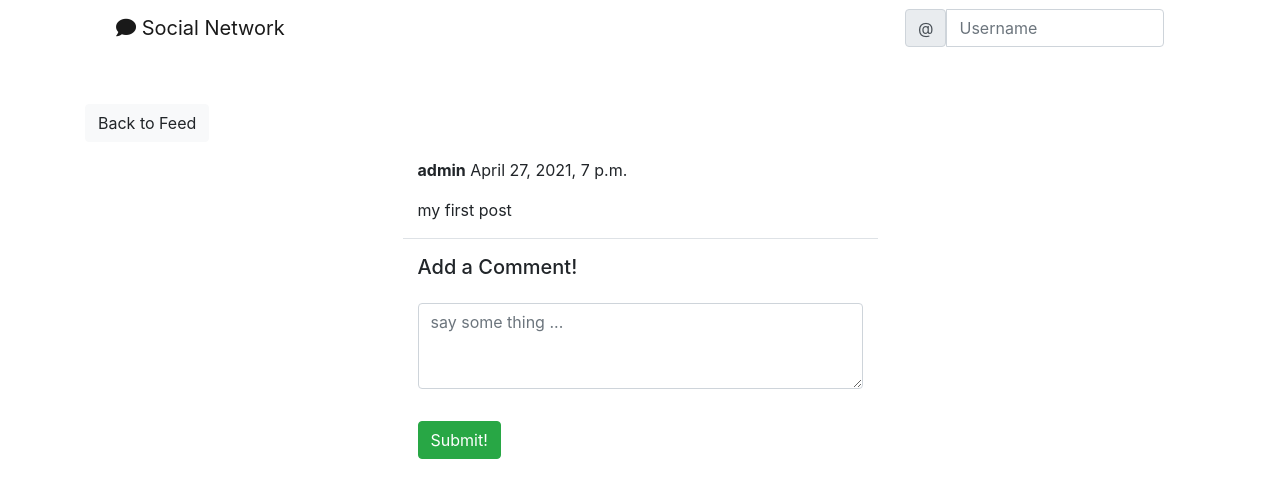
After one commit to MaryemElSaeid/Social-Network-django-, a Django app: page /social/post/1 in a window 1280 px wide. The commit adds this page. Shown: the top 498 px of the page. Run offline with Django 3.2, Linux system fonts and the light colour scheme; data comes from the database, SQL or seed files in the repository; both versions use the stored data as it was after the commit; some libraries are stand-ins or nearby versions.

Commit message:
get each post separately and adding comments to each post toka/mariam/rewan

```diff
--- a/landing/templates/landing/navbar.html
+++ b/landing/templates/landing/navbar.html
@@ -1,21 +1,42 @@
-
-<nav class="navbar navbar-expand-lg navbar-dark bg-dark">
-    <a class="navbar-brand" href="{%url 'index'%}">Social Network</a>
-    <button class="navbar-toggler" type="button" data-toggle="collapse" data-target="#navbarSupportedContent" aria-controls="navbarSupportedContent" aria-expanded="false" aria-label="Toggle navigation">
+<div class="container">
+  <nav class="navbar navbar-expand-lg navbar-light">
+    <div class="container-fluid">
+      <button class="navbar-toggler" type="button" data-bs-toggle="collapse" data-bs-target="#navbarTogglerDemo02" aria-controls="navbarTogglerDemo02" aria-expanded="false" aria-label="Toggle navigation">
         <span class="navbar-toggler-icon"></span>
       </button>
-
-    <div class="collapse navbar-collapse" id="navbarSupportedContent">
-      <ul class="navbar-nav mr-auto">
+        <a class="navbar-brand"
+          {% if user.is_authenticated %}
+            href="{% url 'post-list' %}"
+          {% else %}
+          href="{% url 'index' %}"
+          {% endif %}
+        ><i class="fas fa-comment"></i> Social Network</a>
+      <div class="collapse navbar-collapse" id="navbarTogglerDemo02">
+        <ul class="navbar-nav me-auto mb-2 mb-lg-0">
 
         </ul>
-      <form class="form-inline">
+
+        <form class="d-flex" style="margin-left: 70%;" >
             <div class="input-group">
-          <div class="input-group-prepend">
                 <span class="input-group-text" id="basic-addon1">@</span>
-          </div>
                 <input type="text" class="form-control" placeholder="Username" aria-label="Username" aria-describedby="basic-addon1">
             </div>
           </form>
+          {% if user.is_authenticated %}
+
+            <div class="dropdown show">
+              <a class="btn btn-secondary dropdown-toggle" href="#" role="button" id="dropdownMenuLink" data-toggle="dropdown" aria-haspopup="true" aria-expanded="false" style="background-color:black;">
+              Menu
+              </a>
+
+               <div class="dropdown-menu" aria-labelledby="dropdownMenuLink">
+              <a class="dropdown-item" href="#">Profile</a>
+              <a class="dropdown-item" href="{% url 'account_logout' %}">Signout</a>
+              </div>
+              </div>
+
+          {% endif %}
+      </div>
     </div>
   </nav>
+</div>
--- a/social/forms.py
+++ b/social/forms.py
@@ -1,5 +1,5 @@
 from django import forms
-from .models import Post
+from .models import Post , Comment
 
 class PostForm(forms.ModelForm):
     body=forms.CharField(label='',widget=forms.Textarea(attrs={'rows':'3','placeholder':'say some thing'}))
@@ -7,3 +7,11 @@ class PostForm(forms.ModelForm):
 
         model=Post
         fields=['body']
+
+
+class CommentForm(forms.ModelForm):
+    comment=forms.CharField(label='',widget=forms.Textarea(attrs={'rows':'3','placeholder':'say some thing ... '}))
+    class Meta:
+
+        model=Comment
+        fields=['comment']
--- a/social/models.py
+++ b/social/models.py
@@ -6,3 +6,12 @@ class Post(models.Model):
     body=models.TextField()
     created_on=models.DateTimeField(default=timezone.now)
     author=models.ForeignKey(User,on_delete=models.CASCADE)
+
+
+
+
+class Comment (models.Model):
+    comment=models.TextField()
+    created_on=models.DateTimeField(default=timezone.now)
+    author=models.ForeignKey(User , on_delete=models.CASCADE)
+    post=models.ForeignKey('Post' , on_delete=models.CASCADE)
--- /dev/null
+++ b/social/templates/social/post_detail.html
@@ -0,0 +1,35 @@
+{% extends 'landing/base.html' %}
+{% load crispy_forms_tags %}
+
+{% block content %}
+<div class="container">
+    <div class="row mt-5">
+        <div class="col-md-3 col-sm-6">
+            <a href="{% url 'post-list' %}" class="btn btn-light">Back to Feed</a>
+        </div>
+    </div>
+    <div class="row justify-content-center mt-3">
+        <div class="col-md-5 col-sm-12 border-bottom">
+            <p><strong>{{ post.author }}</strong> {{ post.created_on }}</p>
+            <p>{{ post.body }}</p>
+        </div>
+    </div>
+
+     <div class="row justify-content-center mt-3">
+        <div class="col-md-5 col-sm-12">
+            <h5>Add a Comment!</h5>
+        </div>
+    </div>
+    <div class="row justify-content-center mt-3 mb-5">
+        <div class="col-md-5 col-sm-12">
+            <form method="POST">
+                {% csrf_token %}
+                {{ form | crispy }}
+                <div class="d-grid gap-2">
+                    <button class="btn btn-success mt-3">Submit!</button>
+                </div>
+            </form>
+        </div>
+    </div>
+</div>
+{% endblock content %}
--- a/social/templates/social/post_list.html
+++ b/social/templates/social/post_list.html
@@ -21,9 +21,10 @@
     </div>
       {% for post in post_list %}
       <div class="row justify-content-center mt-3">
-          <div class="col-md-5 col-sm-12 border-bottom">
+          <div class="col-md-5 col-sm-12 border-bottom position-relative">
               <p><strong>{{post.author}} </strong> {{post.created_on}}</p>
               <p>{{post.body}}</p>
+              <a href="{% url 'post-detail' post.pk %}" class="stretched-link"></a>
           </div>
       </div>
       {% endfor %}
--- a/social/urls.py
+++ b/social/urls.py
@@ -1,6 +1,7 @@
 from django.urls import path
-from .views import PostListView
+from .views import PostListView,PostDetailView
 
 urlpatterns=[
     path('',PostListView.as_view(),name='post-list'),
+    path('post/<int:pk>',PostDetailView.as_view(),name='post-detail'),
 ]
--- a/social/views.py
+++ b/social/views.py
@@ -1,7 +1,7 @@
 from django.shortcuts import render
 from django.views import View
 from .models import Post
-from .forms import PostForm
+from .forms import PostForm , CommentForm
 
 
 class PostListView(View):
@@ -19,5 +19,19 @@ class PostListView(View):
             new_post=form.save(commit=False)
             new_post.author=request.user
             new_post.save()
-            context={'post_list':posts,'form':form}
-            return render (request,'social/post_list.html',context)
+        context={'post_list':posts,'form':form}
+        return render (request,'social/post_list.html',context)
+
+
+
+class PostDetailView(View):
+    def get(self,request,pk,*args,**kwargs):
+        post=Post.objects.get(pk=pk)
+        form=CommentForm()
+        context={
+            'post':post,
+            'form':form,
+
+        }
+
+        return render(request,'social/post_detail.html',context)
--- a/socialnetwork/settings.py
+++ b/socialnetwork/settings.py
@@ -136,9 +136,9 @@ USE_TZ = True
 
 STATIC_URL = '/static/'
 CRISPY_TEMPLATE_PACK='bootstrap4'
-# LOGIN_REDIRECT_URL='index'
-# ACCOUNT_EMAIL_REQUIRED=True
-# EMAIL_BACKEND='django.core.mail.backends.console.EmailBackend'
+LOGIN_REDIRECT_URL='post-list'
+ACCOUNT_EMAIL_REQUIRED=True
+EMAIL_BACKEND='django.core.mail.backends.console.EmailBackend'
 
 # Default primary key field type
 # https://docs.djangoproject.com/en/3.2/ref/settings/#default-auto-field
```
Also changed, not shown: db.sqlite3, social/migrations/0002_comment.py (added), 1 other file. Lines whose indentation alone changed are shown as unchanged.
